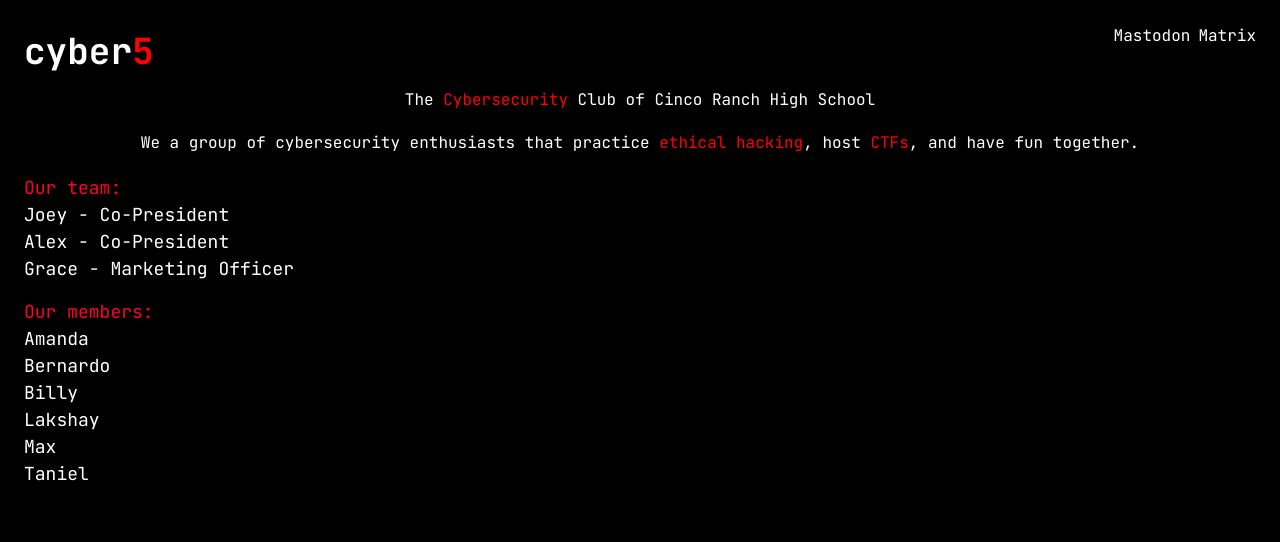
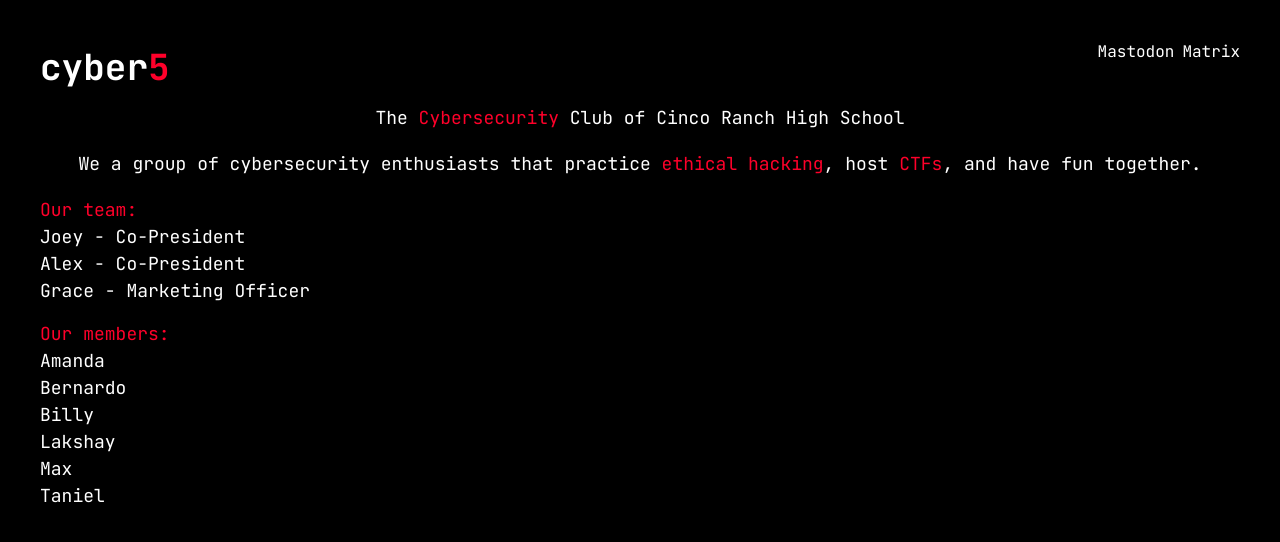
Before and after one commit to cyber5-crhs/website, a Next.js app: page / in a window 1280 px wide. Shown: the top 542 px of the page. Built offline with nearby package versions, Linux system fonts and the light colour scheme.

Commit message:
Use correct red color

```diff
--- a/pages/index.tsx
+++ b/pages/index.tsx
@@ -14,7 +14,7 @@
 }
 
 function Red(props: Props) {
-  return <span style={{color: 'red'}}>
+  return <span style={{color: '#FF002A'}}>
     {props.children}
   </span>;
 }
@@ -30,9 +30,9 @@
           <a href="#">Matrix</a>
         </ButtonGroup>
       </Flex>
-      <Text>The <Red>Cybersecurity</Red> Club of Cinco Ranch High School</Text>
+      <Text fontSize='lg'>The <Red>Cybersecurity</Red> Club of Cinco Ranch High School</Text>
       <Spacer />
-      <Text>
+      <Text fontSize='lg'>
         We a group of cybersecurity enthusiasts that practice <Red>ethical hacking</Red>,
         host <Red>CTFs</Red>, and have fun together.
       </Text>
--- a/styles/Home.module.scss
+++ b/styles/Home.module.scss
@@ -1,4 +1,4 @@
-$page-padding: 1.5rem;
+$page-padding: 2.5rem;
 
 $spacing: 2ch;
 $spacing-sm: 1ch;
--- a/styles/People.module.scss
+++ b/styles/People.module.scss
@@ -1,6 +1,8 @@
+$chakra-fontSizes-lg: 1.125rem;
+
 .main {
   flex-direction: column;
-  font-size: 18px;
+  font-size: $chakra-fontSizes-lg;
 }
 
 .sectionText {
```
